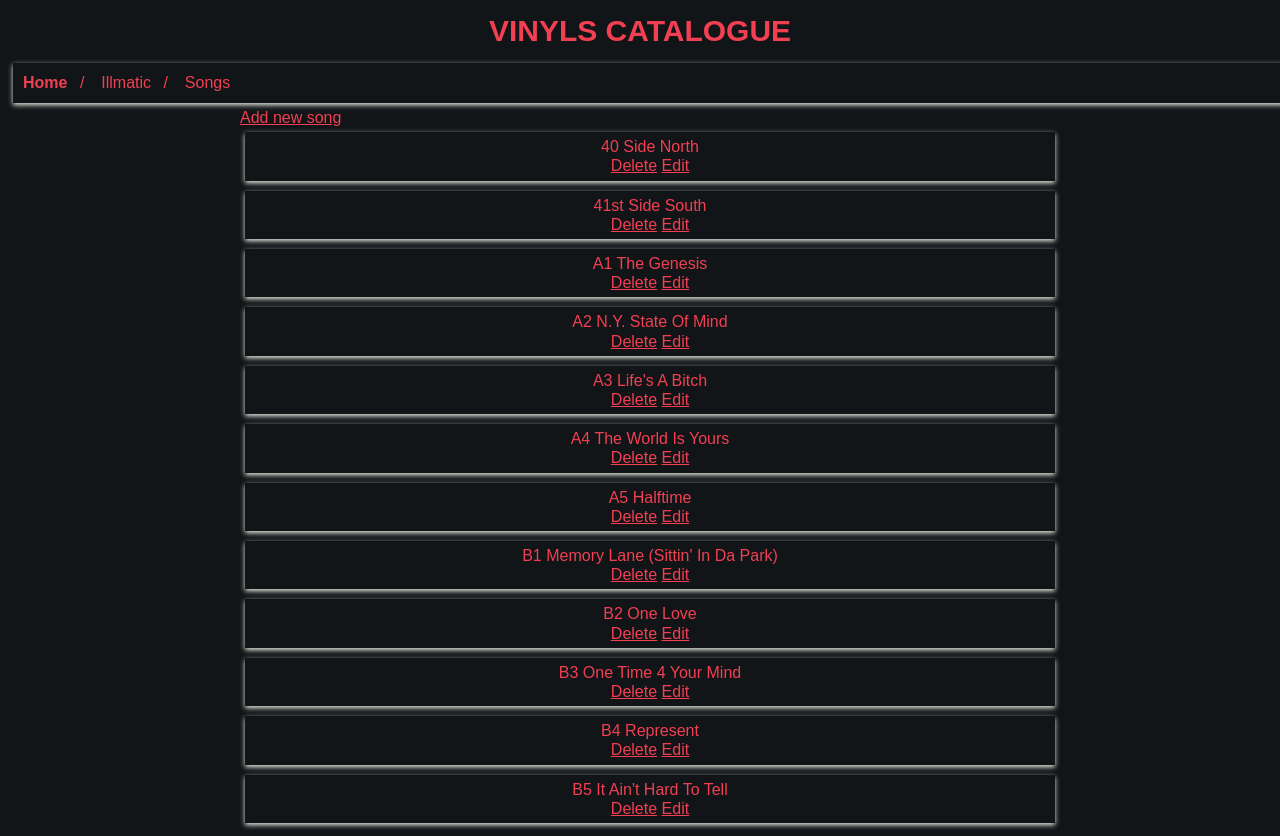
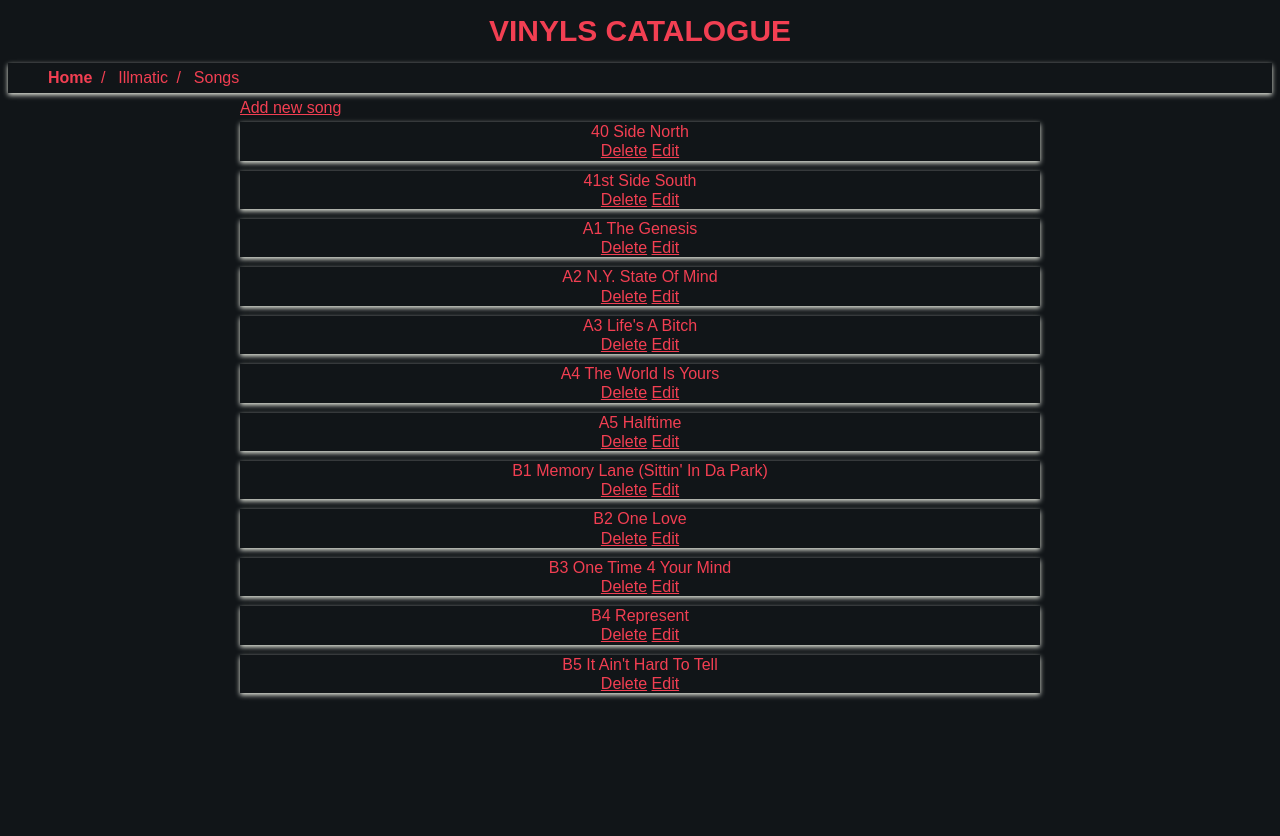
Before and after one commit to sripwoud/vinyls_catalogue, a Flask app: page /release/1/ in a window 1280 px wide. After the commit the page ends 699 px from the top, so only its background shows below. Run offline with Flask 2, Linux system fonts and the light colour scheme; data comes from the database, SQL or seed files in the repository.

Commit message:
Update css

```diff
--- a/static/styles.css
+++ b/static/styles.css
@@ -7,6 +7,7 @@
 	color: #f23f52;
 	line-height: 1.2em;
 }
+
 
 h1 {
   text-align: center;
@@ -27,8 +28,6 @@
 
 main {
   max-width: 800px;
-  margin-left: 10px;
-  margin-right: 10px;
 	display: flex;
 	flex-flow: column;
 	margin: auto;
@@ -36,12 +35,14 @@
 
 /*  -----------------BREADCRUMB ----------------*/
 #breadcrumb {
-    padding: 10px;
+    padding-top: 5px;
+    padding-bottom: 5px;
     box-shadow: 0px 2px 5px 0px #eceee4;
     list-style: none;
     font-size: 17px;
-    margin: 5px;
-    width: 100%;
+    margin-top: 5px;
+    margin-bottom: 5px;
+    max-width: 100%;
 }
 
 /* Display list items side by side */
@@ -51,7 +52,7 @@
 
 /* Add a slash symbol (/) before/behind each list item */
 #breadcrumb li+li:before {
-    padding: 8px;
+    padding: 4px;
     color: #f23f52;
     content: "/\00a0";
 }
@@ -82,7 +83,6 @@
 	box-shadow: 0px 2px 5px 0px #eceee4;
 	list-style: none;
 	text-align: center;
-	padding: 5px;
 	margin: 5px;
 	width: 45%;
 }
@@ -100,8 +100,8 @@
 	box-shadow: 0px 2px 5px 0px #eceee4;
 	list-style: none;
 	text-align: center;
-	padding: 5px;
-	margin: 5px;
+	margin-top: 5px;
+	margin-bottom: 5px;
 	width: 100%;
 }
 
```
